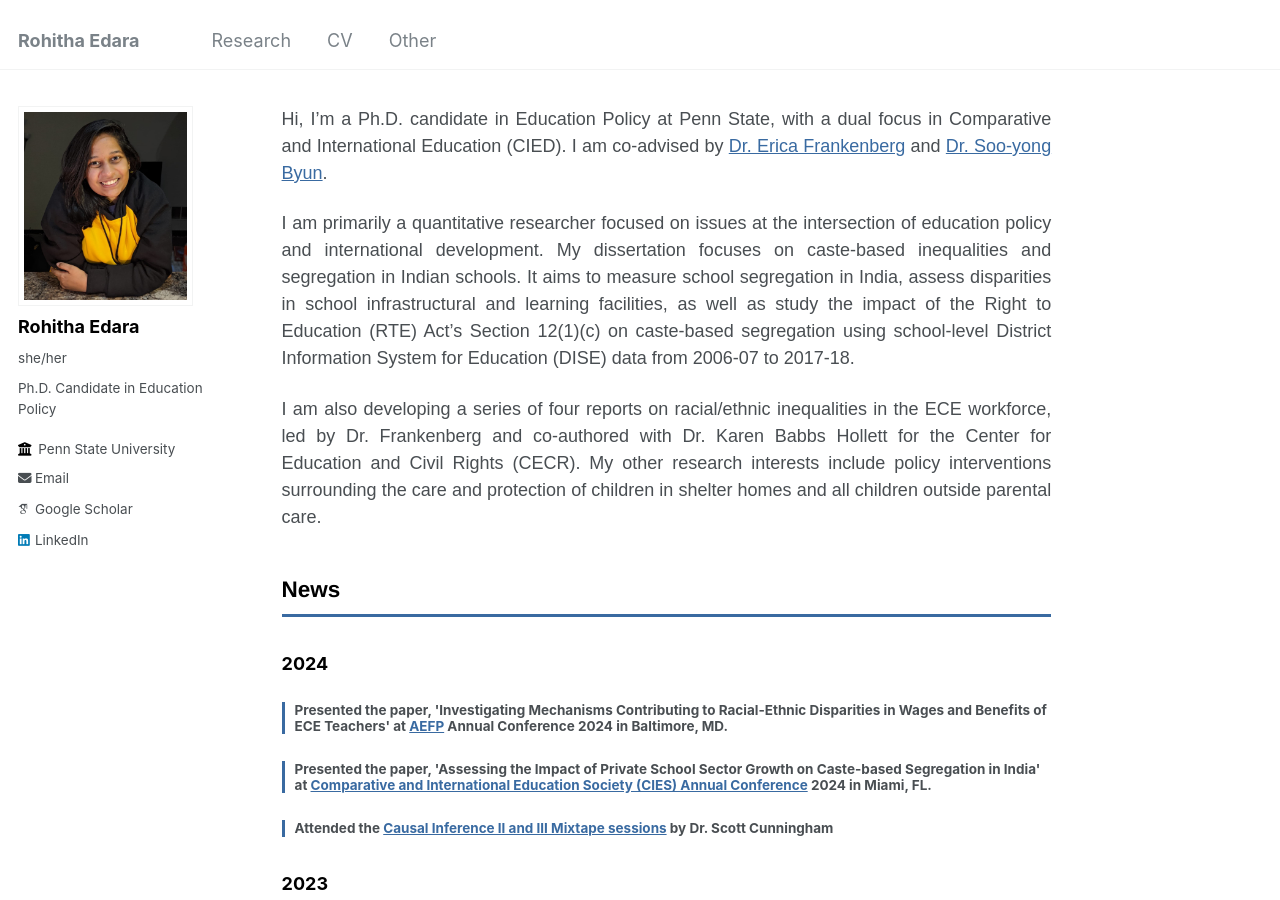
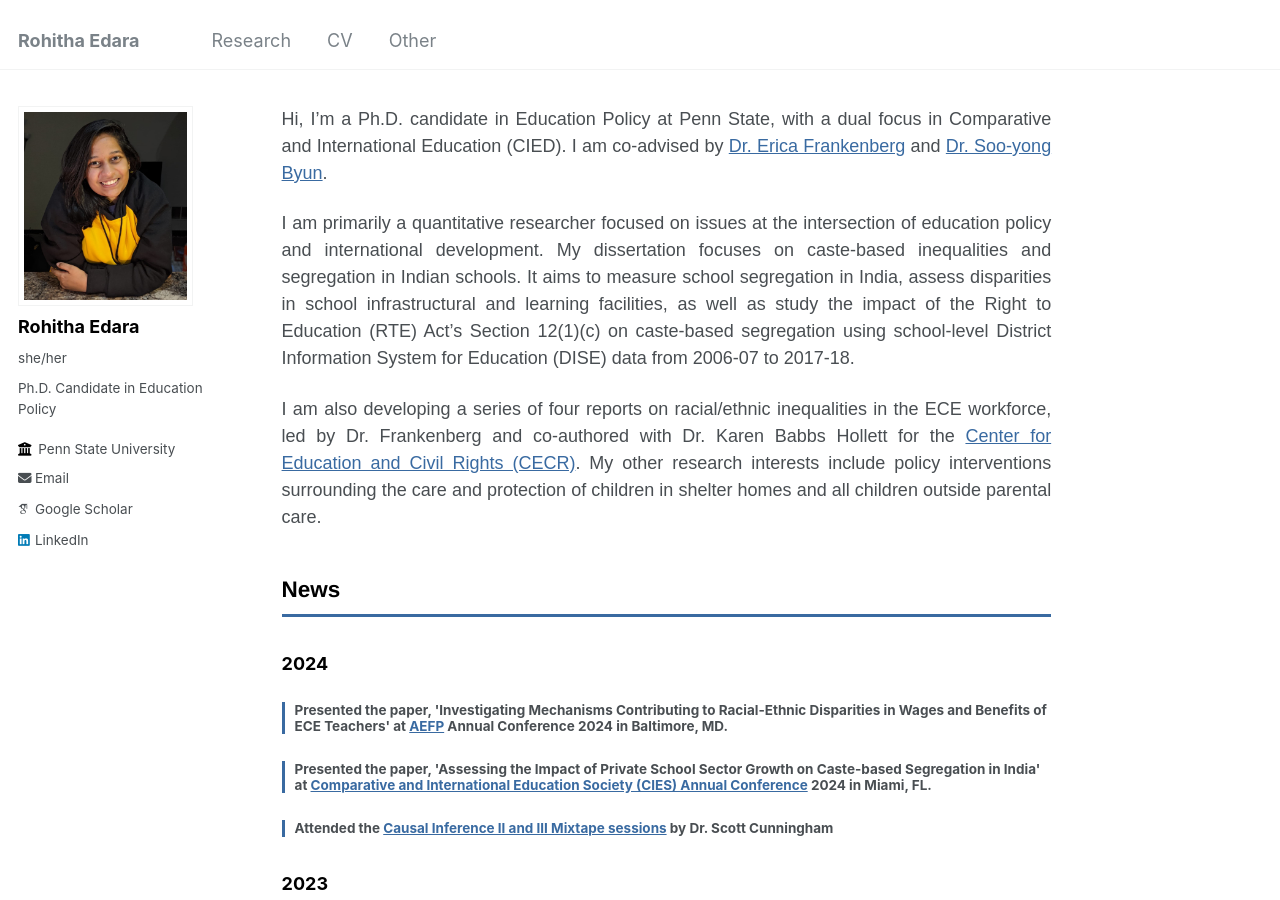
Before and after one commit to rohitha-edara/rohitha-edara.github.io, a Jekyll site: the page built from _pages/about.md, in a window 1280 px wide and 900 px high. Built offline with Jekyll 4.4.1, drawn with Linux system fonts in a browser that asks for light colours; some web fonts are replaced; some of the changed lines change nothing that is shown.

Commit message:
Update about.md

```diff
--- a/_pages/about.md
+++ b/_pages/about.md
@@ -44,7 +44,7 @@ redirect_from:
 
 <p align="justify">I am primarily a quantitative researcher focused on issues at the intersection of education policy and international development. My dissertation focuses on caste-based inequalities and segregation in Indian schools. It aims to measure school segregation in India, assess disparities in school infrastructural and learning facilities, as well as study the impact of the Right to Education (RTE) Act’s Section 12(1)(c) on caste-based segregation using school-level District Information System for Education (DISE) data from 2006-07 to 2017-18.</p>
 
-<p align="justify">I am also developing a series of four reports on racial/ethnic inequalities in the ECE workforce, led by Dr. Frankenberg and co-authored with Dr. Karen Babbs Hollett for the Center for Education and Civil Rights (CECR). My other research interests include policy interventions surrounding the care and protection of children in shelter homes and all children outside parental care.</p>
+<p align="justify">I am also developing a series of four reports on racial/ethnic inequalities in the ECE workforce, led by Dr. Frankenberg and co-authored with Dr. Karen Babbs Hollett for the <a href="https://cecr.ed.psu.edu/">Center for Education and Civil Rights (CECR)</a>. My other research interests include policy interventions surrounding the care and protection of children in shelter homes and all children outside parental care.</p>
 
 <h2 class="news-heading">News</h2>
 
```
